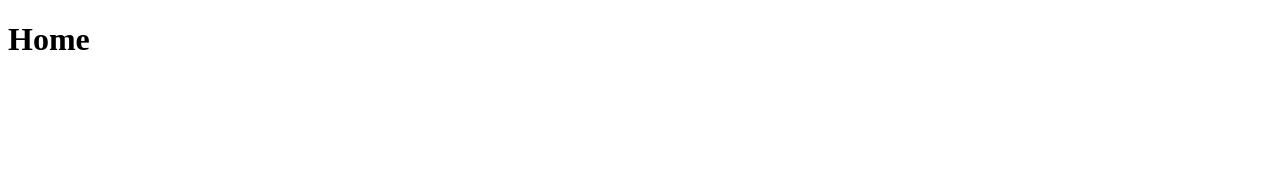
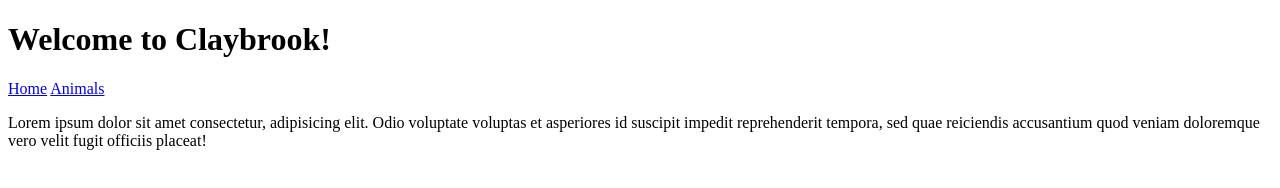
Before and after one commit to biancafp-debug/Claybrook-Zoo, a plain HTML site: page index.html in a window 1280 px wide. Drawn offline with Linux system fonts and the light colour scheme.

```diff
--- a/index.html
+++ b/index.html
@@ -6,7 +6,26 @@
     <title>Document</title>
 </head>
 <body>
-    <h1>Home</h1>
+    <header>
+        <h1>Welcome to Claybrook!</h1>
+    </header>
+
+    <nav>
+        <a href="index.html">Home</a>
+        <a href="animals.html">Animals</a>
+    </nav>
+
+    <main>
+        <p>Lorem ipsum dolor sit amet consectetur, adipisicing elit. Odio voluptate voluptas et asperiores id suscipit impedit reprehenderit tempora, sed quae reiciendis accusantium quod veniam doloremque vero velit fugit officiis placeat!</p>
+    </main>
+
+    <aside>
+
+    </aside>
+
+    <footer>
+
+    </footer>
 
 </body>
 </html>
```
Also changed, not shown: animals.html (added), assests/animal1.jpg (added), assests/animal2.jpg (added), assests/animal3.jpg (added), assests/animal4.jpg (added), assests/banner4.jpeg (added), assests/full logo.jpg (added), assests/logo.jpeg (added), assests/mainBG2.png (added).
